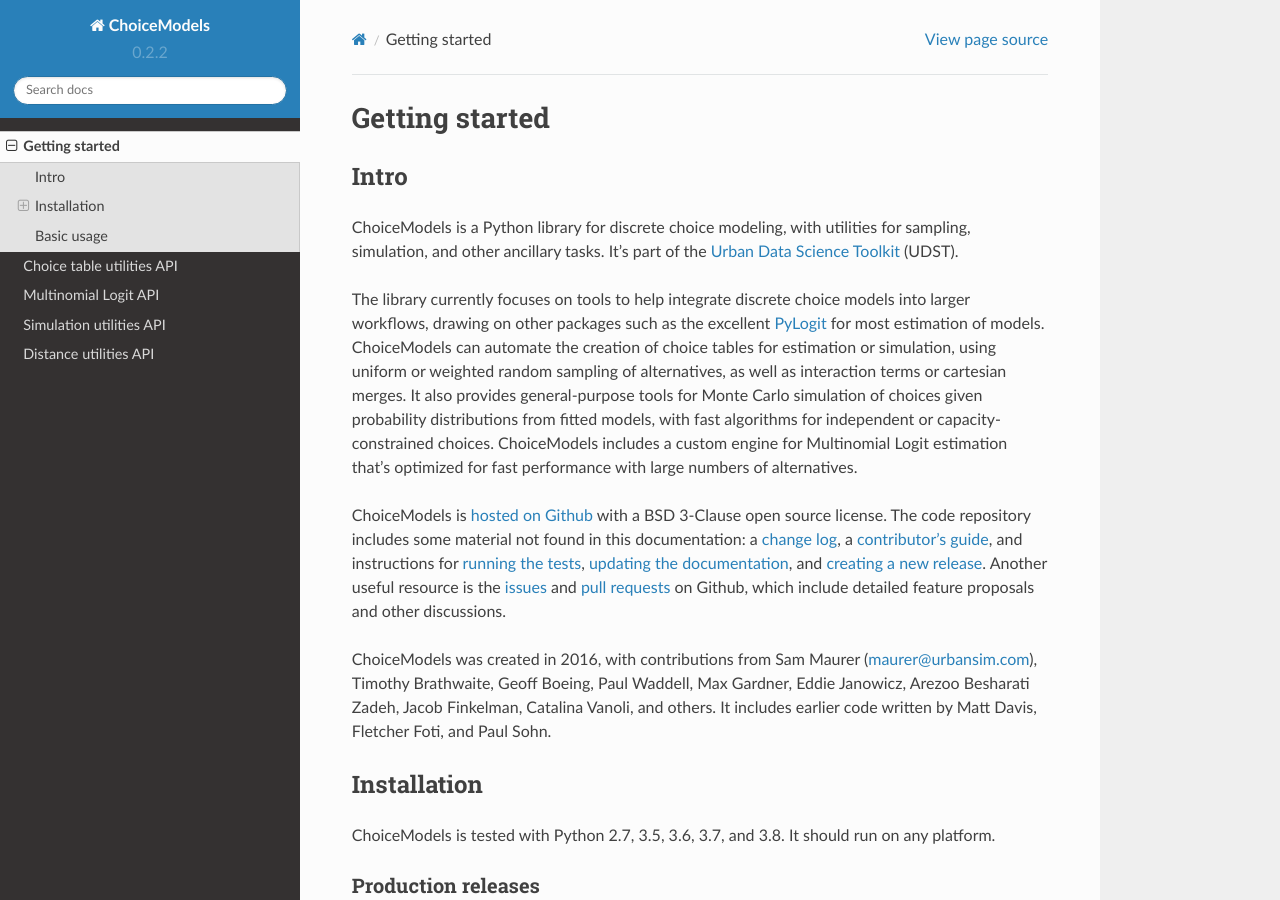
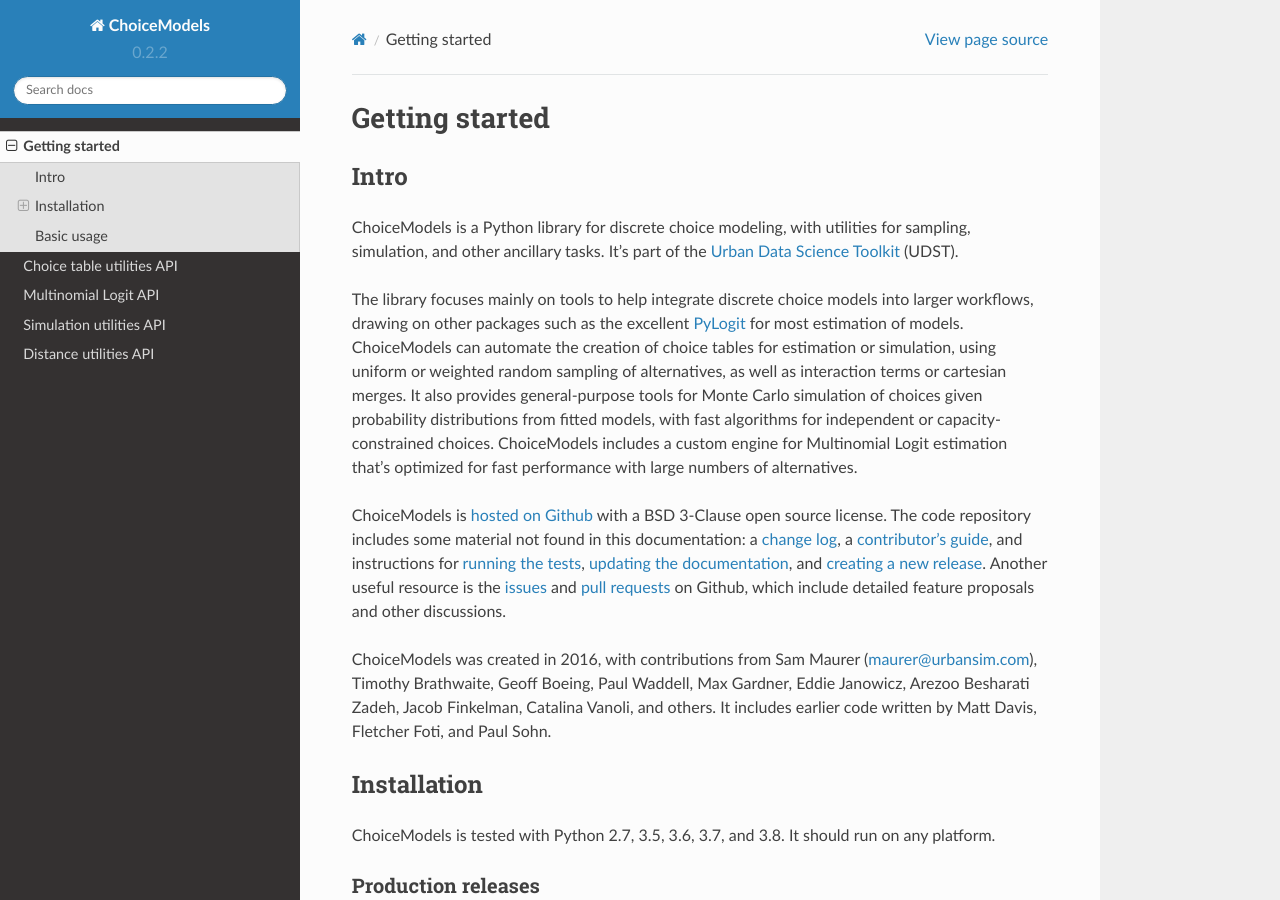
Before and after one commit to UDST/choicemodels, a Sphinx documentation site: the page built from docs/source/getting-started.rst, in a window 1280 px wide and 900 px high. Built offline with Sphinx 7.4.7 and the Read the Docs theme 2.0.0, drawn with Linux system fonts in a browser that asks for light colours.

```diff
--- a/docs/source/getting-started.rst
+++ b/docs/source/getting-started.rst
@@ -6,9 +6,9 @@ Intro
 
 ChoiceModels is a Python library for discrete choice modeling, with utilities for sampling, simulation, and other ancillary tasks. It's part of the `Urban Data Science Toolkit <https://docs.udst.org>`__ (UDST).
 
-The library currently focuses on tools to help integrate discrete choice models into larger workflows, drawing on other packages such as the excellent `PyLogit <https://github.com/timothyb0912/pylogit>`__ for most estimation of models. ChoiceModels can automate the creation of choice tables for estimation or simulation, using uniform or weighted random sampling of alternatives, as well as interaction terms or cartesian merges. It also provides general-purpose tools for Monte Carlo simulation of choices given probability distributions from fitted models, with fast algorithms for independent or capacity-constrained choices. ChoiceModels includes a custom engine for Multinomial Logit estimation that's optimized for fast performance with large numbers of alternatives.
+The library focuses mainly on tools to help integrate discrete choice models into larger workflows, drawing on other packages such as the excellent `PyLogit <https://github.com/timothyb0912/pylogit>`__ for most estimation of models. ChoiceModels can automate the creation of choice tables for estimation or simulation, using uniform or weighted random sampling of alternatives, as well as interaction terms or cartesian merges. It also provides general-purpose tools for Monte Carlo simulation of choices given probability distributions from fitted models, with fast algorithms for independent or capacity-constrained choices. ChoiceModels includes a custom engine for Multinomial Logit estimation that's optimized for fast performance with large numbers of alternatives.
 
-ChoiceModels is `hosted on Github <https://github.com/udst/choicemodels>`__ with a BSD 3-Clause open source license. The code repository includes some material not found in this documentation: a `change log <https://github.com/UDST/choicemodels/blob/master/CHANGELOG.md>`__, a `contributor's guide <https://github.com/UDST/choicemodels/blob/master/CONTRIBUTING.md>`__, and instructions for `running the tests <https://>`__, `updating the documentation <http://>`__, and `creating a new release <https://>`__. Another useful resource is the `issues <https://github.com/UDST/choicemodels/issues?utf8=✓&q=is%3Aissue>`__ and `pull requests <https://github.com/UDST/choicemodels/pulls?q=is%3Apr>`__ on Github, which include detailed feature proposals and other discussions.
+ChoiceModels is `hosted on Github <https://github.com/udst/choicemodels>`__ with a BSD 3-Clause open source license. The code repository includes some material not found in this documentation: a `change log <https://github.com/UDST/choicemodels/blob/main/CHANGELOG.md>`__, a `contributor's guide <https://github.com/UDST/choicemodels/blob/main/CONTRIBUTING.md>`__, and instructions for `running the tests <https://github.com/UDST/choicemodels/tree/main/tests>`__, `updating the documentation <https://github.com/UDST/choicemodels/tree/main/docs>`__, and `creating a new release <https://github.com/UDST/choicemodels/blob/main/CONTRIBUTING.md>`__. Another useful resource is the `issues <https://github.com/UDST/choicemodels/issues?utf8=✓&q=is%3Aissue>`__ and `pull requests <https://github.com/UDST/choicemodels/pulls?q=is%3Apr>`__ on Github, which include detailed feature proposals and other discussions.
 
 ChoiceModels was created in 2016, with contributions from Sam Maurer (maurer@urbansim.com), Timothy Brathwaite, Geoff Boeing, Paul Waddell, Max Gardner, Eddie Janowicz, Arezoo Besharati Zadeh, Jacob Finkelman, Catalina Vanoli, and others. It includes earlier code written by Matt Davis, Fletcher Foti, and Paul Sohn.
 
```
Also changed, not shown: README.md (+2 -6 lines), 1 other file.
